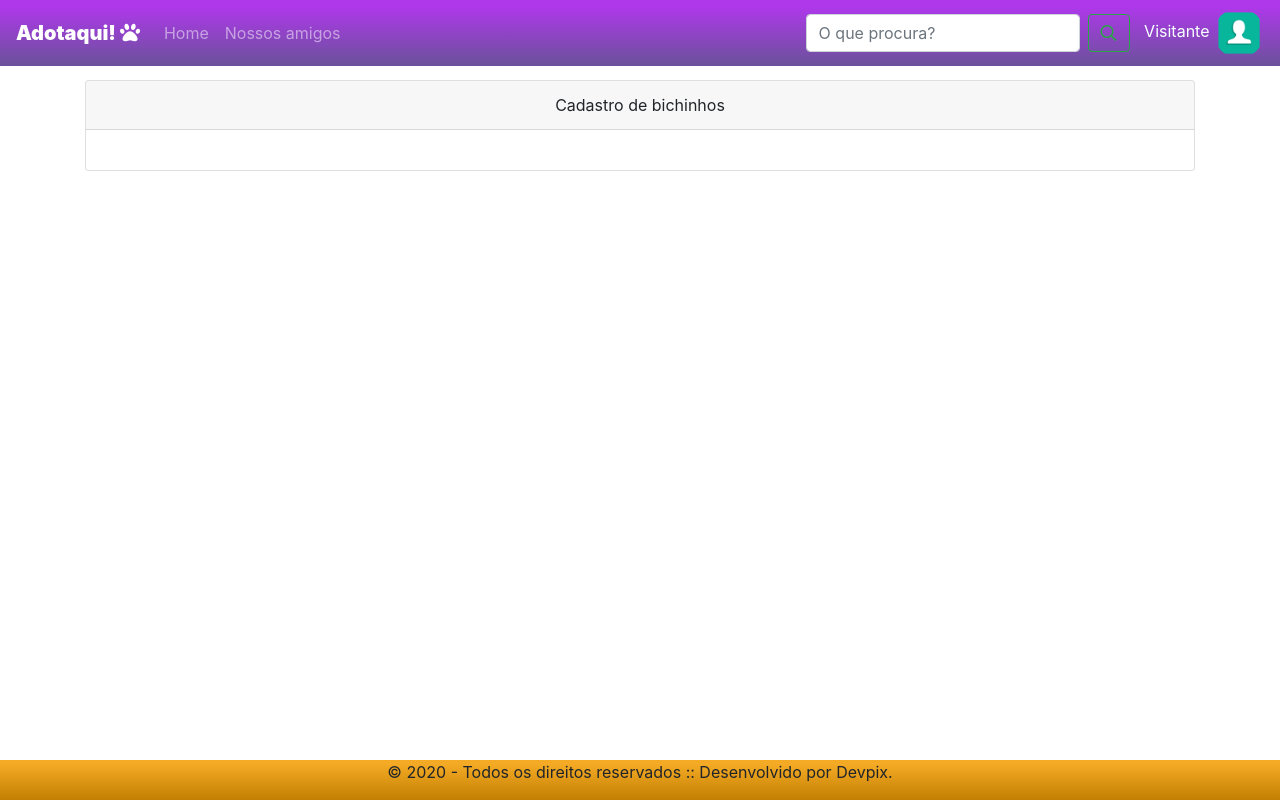
After one commit to shakamax/Adotaqui, a PHP site: page /cadastro.php in a window 1280 px wide. The commit adds this page. Run offline with PHP 8.4, Linux system fonts and the light colour scheme; some libraries are stand-ins or nearby versions.

Commit message:
padding do footer

```diff
--- /dev/null
+++ b/cadastro.php
@@ -0,0 +1,19 @@
+<?php
+  include('layout/header.php');
+  include('layout/menu.php');
+
+ ?>
+<div class="container conteudo">
+	<div class="card">
+		<div class="card-header bg-gradient-warning text-center">
+			Cadastro de bichinhos
+		</div>
+		<div class="card-body">
+
+		</div>
+	</div>
+</div>
+
+<?php
+  include('layout/footer.php');
+ ?>
--- a/css/estilo.css
+++ b/css/estilo.css
@@ -82,9 +82,11 @@ a:hover {
 }
 
 footer {
-    position: fixed;
-    bottom: 0;
     text-align: center;
     background-image: linear-gradient(180deg,#f4aa24 10%,#c37f03 100%);
     width: 100%;
 }
+
+.prime {
+    padding-top: 40px;
+}
--- a/js/main.js
+++ b/js/main.js
@@ -24,6 +24,10 @@ $(document).ready(function () {
         gallery: { enabled: true }
     });
 
+    $(document).ready(function(e) {
+       var h = $('nav').height();
+       $('.conteudo').animate({ paddingTop: h });
+    });
 
     // Owl-carousel
 
--- a/layout/footer.php
+++ b/layout/footer.php
@@ -1,7 +1,7 @@
 
 	<p>&nbsp;</p>
-	<footer>
-		<p> &copy; 2020 - Todos os direitos reservados :: Desenvolvido por Devpix.</p>
+	<footer class="fixed-bottom">
+		<p>&copy; 2020 - Todos os direitos reservados :: Desenvolvido por Devpix.</p>
 	</footer>
 
     <!-- Optional JavaScript -->
@@ -10,5 +10,19 @@
     <script src="js/popper.min.js" type="text/javascript"></script>
     <script src="js/bootstrap.min.js" type="text/javascript"></script>
     <script type="text/javascript" src="fontawesome/js/all.min.js"></script>
+    <script type="text/javascript">
+    $(document).ready(function(e) {
+
+       //Esse codigo pega a altura da navbar e coloca numa variavel com acrescimo de 30
+
+       var h = $('nav').height() + 30;
+       //depois eu coloco na classe conteudo como paddingtop.
+       $('.conteudo').css({ paddingTop: h });
+       //tudo isso assim que a pagina carrega
+       var hf = $('footer').height() + 30;
+       $('.conteudo').css({ paddingBottom: hf });
+
+    });
+    </script>
   </body>
 </html>
--- a/layout/menu.php
+++ b/layout/menu.php
@@ -1,4 +1,6 @@
-<nav class="navbar navbar-expand-lg navbar-dark bg-light fixed-top background-purple">
+<div class="container-fluid">
+
+  <nav class="navbar navbar-expand-lg navbar-dark bg-light fixed-top background-purple navbar-header">
     <a class="navbar-brand" href="home.php">Adotaqui! <i class="fas fa-paw"></i></a>
     <button class="navbar-toggler" type="button" data-toggle="collapse" data-target="#navbarNavDropdown" aria-controls="navbarNavDropdown" aria-expanded="false" aria-label="Toggle navigation">
       <span class="navbar-toggler-icon"></span>
@@ -36,6 +38,7 @@
       <a class="nav-item linkmodal" data-toggle="modal" data-target="#exampleModalCenter" style="color: #f8ffff;">Visitante <img class="img-fluid img-profile rounded-circle" src="img/user.png"></a>
     </div>
   </nav>
+</div>
 
 <div class="modal fade" id="exampleModalCenter" tabindex="-1" role="dialog" aria-labelledby="exampleModalCenterTitle" aria-hidden="true">
   <div class="modal-dialog modal-dialog-centered" role="document">
```
Lines whose indentation alone changed are shown as unchanged.
